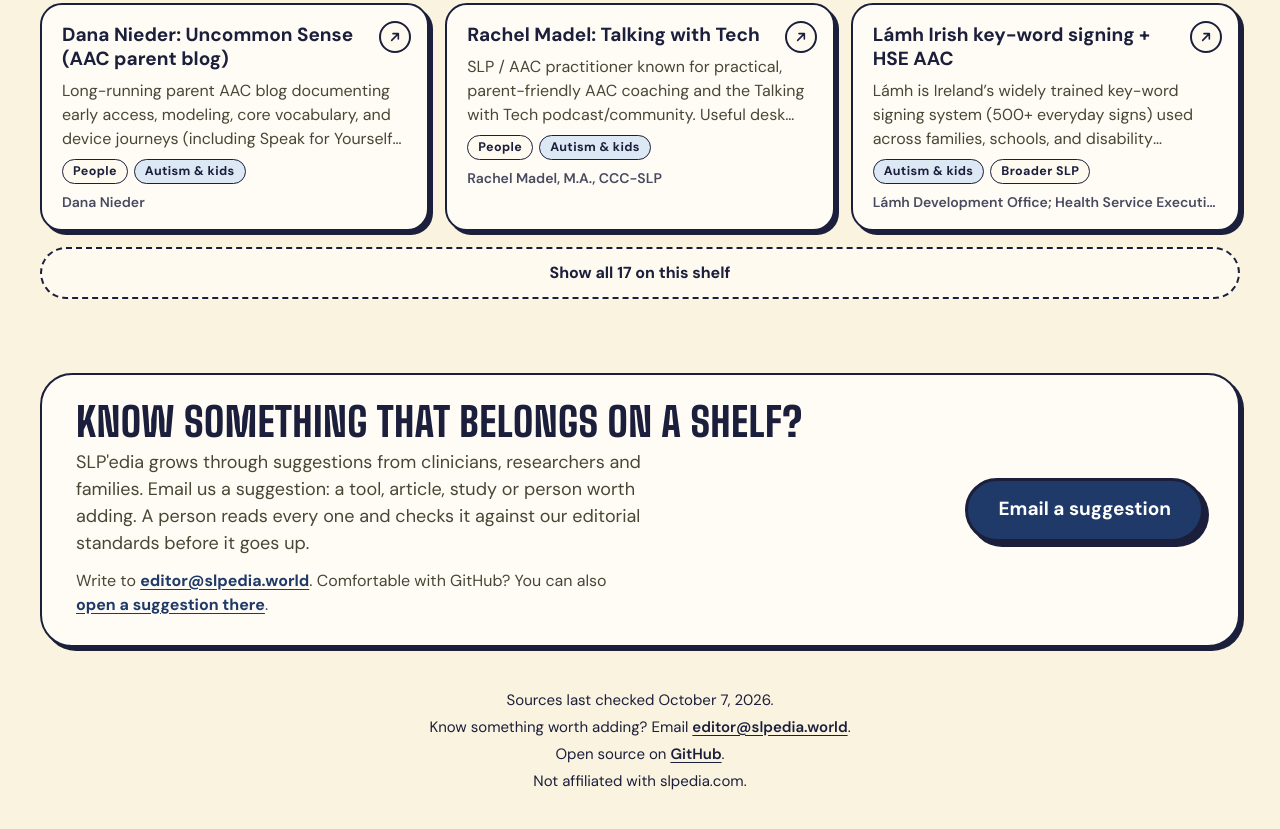
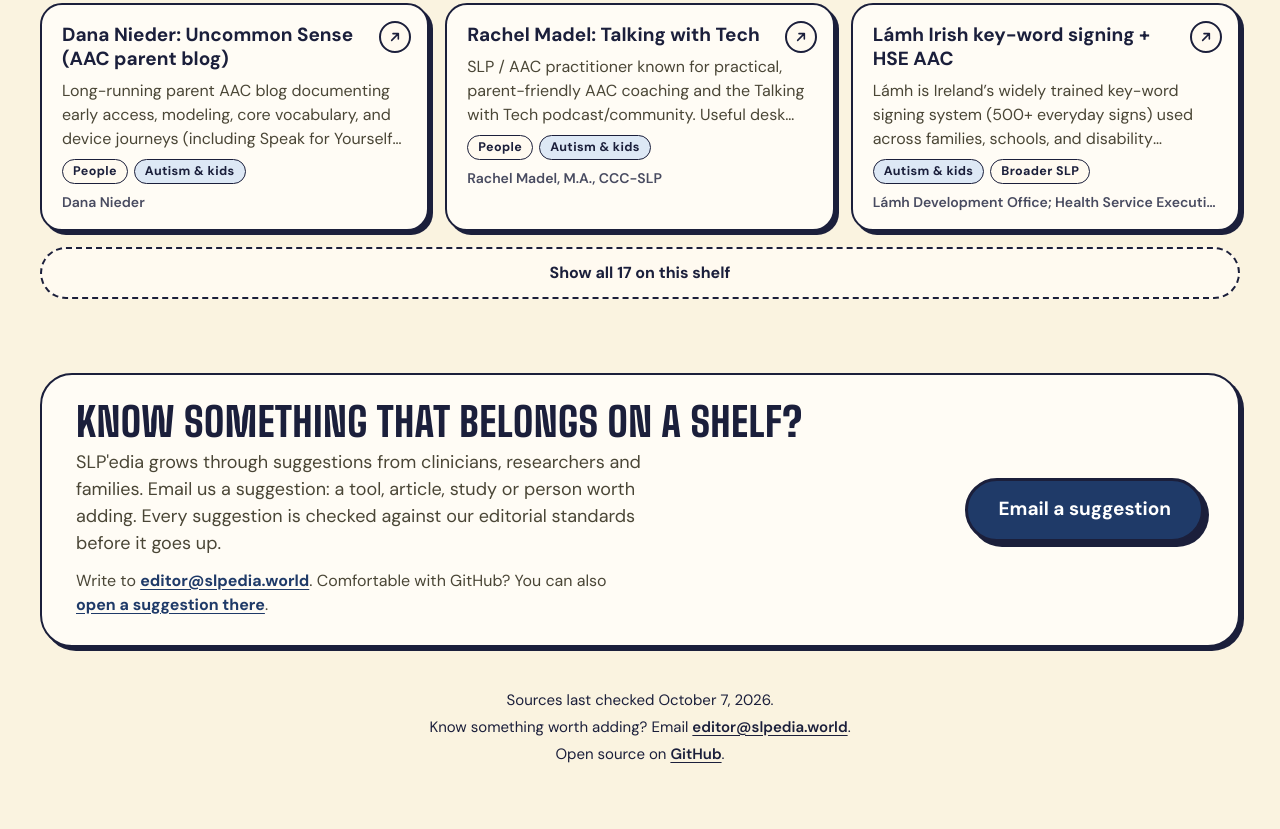
Before and after one commit to FotiosMpouris/slpedia-open, a plain HTML site: page index.html in a window 1280 px wide. Shown: the part 2799-3628 px from the top of the page. Drawn offline with Linux system fonts and the light colour scheme.

Commit message:
Soften review wording, drop slpedia.com disclaimer, keep names off the color evidence page

```diff
--- a/index.html
+++ b/index.html
@@ -99,7 +99,7 @@
       </div>
       <div>
         <h2 class="disp" id="sg">Know something that belongs on a shelf?</h2>
-        <p>SLP'edia grows through suggestions from clinicians, researchers and families. Email us a suggestion: a tool, article, study or person worth adding. A person reads every one and checks it against our editorial standards before it goes up.</p>
+        <p>SLP'edia grows through suggestions from clinicians, researchers and families. Email us a suggestion: a tool, article, study or person worth adding. Every suggestion is checked against our editorial standards before it goes up.</p>
         <p class="alt">Write to <a href="mailto:editor@slpedia.world?subject=Suggestion%20for%20SLP%27edia">editor@slpedia.world</a>. Comfortable with GitHub? You can also <a href="https://github.com/FotiosMpouris/slpedia-open/issues/new/choose" target="_blank" rel="noopener">open a suggestion there</a>.</p>
       </div>
       <a class="btn" href="mailto:editor@slpedia.world?subject=Suggestion%20for%20SLP%27edia">Email a suggestion</a>
@@ -110,7 +110,6 @@
     <div id="checked"></div>
     <div>Know something worth adding? Email <a href="mailto:editor@slpedia.world?subject=Suggestion%20for%20SLP%27edia">editor@slpedia.world</a>.</div>
     <div>Open source on <a href="https://github.com/FotiosMpouris/slpedia-open" target="_blank" rel="noopener">GitHub</a>.</div>
-    <div>Not affiliated with slpedia.com.</div>
   </footer>
 </div>
 <script src="assets/app.js"></script>
```
Also changed, not shown: 6 other files.
